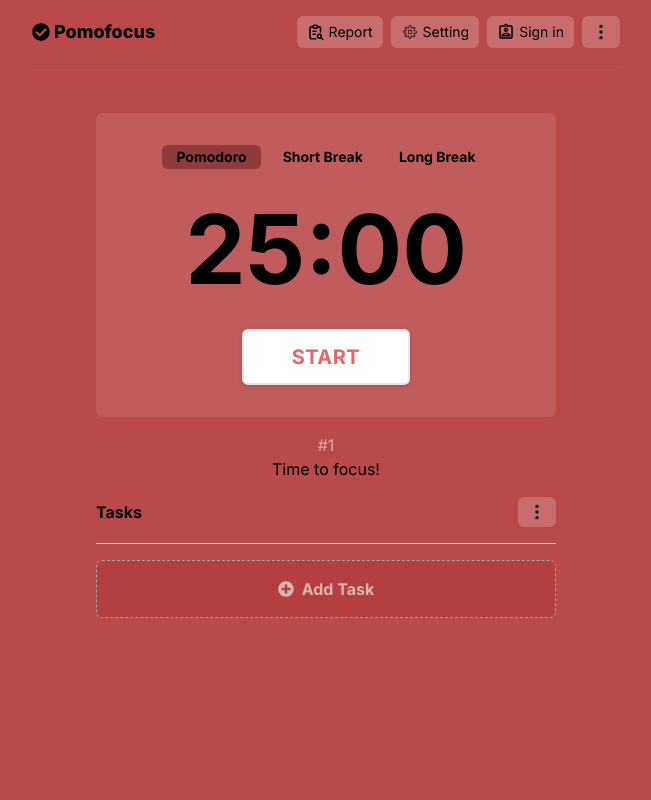
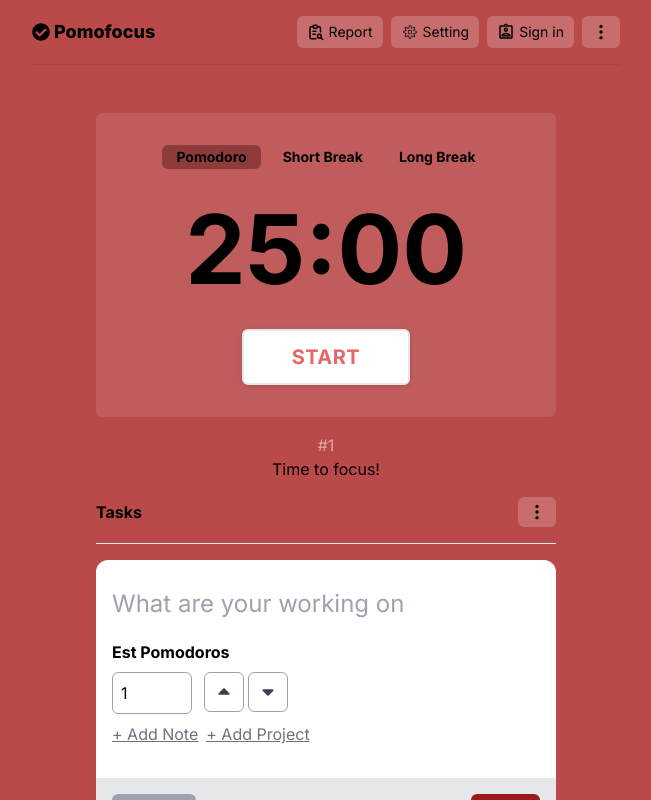
Before and after one commit to DuyBui1993/pomodoro, a Next.js app: page /duy/pomodoro in a window 1280 px wide. Both pictures are taken after a click on the button "Add Task". Shown: the top 800 px of the page, without its empty margins (314-965 px from the left). Built offline with nearby package versions, Linux system fonts and the light colour scheme.

Commit message:
add task

```diff
--- a/src/components/duy/AddTaskAction.tsx
+++ b/src/components/duy/AddTaskAction.tsx
@@ -1,15 +1,131 @@
+'use client';
 import * as React from 'react';
-import { FaPlusCircle } from 'react-icons/fa';
+import { FaSortUp, FaPlusCircle, FaSortDown } from 'react-icons/fa';
 
-export const AddTaskAction = () => {
+const ButtonAddTask = ({ onClick }) => {
+  return (
+    <button
+      onClick={onClick}
+      className="text-md flex w-full cursor-pointer items-center justify-center space-x-2 rounded-md border border-dashed border-gray-400 bg-red-800 bg-opacity-20 px-2.5 py-4 text-white text-opacity-60"
+    >
+      <span className="">
+        <FaPlusCircle />
+      </span>
+      <span className="font-bold">Add Task</span>
+    </button>
+  );
+};
+
+const toFixedWhenNeed = (num: string) => {
+  const n = parseFloat(num);
+  if (n === 0) {
+    return 0;
+  }
+  if (n % 1 === 0) {
+    return n;
+  }
+  return n.toFixed(1);
+};
+
+export const AddTaskAction = ({ onSaveTask }) => {
+  const [mode, setMode] = React.useState<'add' | 'view'>('view');
+  const [task, setTask] = React.useState('');
+  const [estPomodoros, setEstPomodoros] = React.useState<string>('1');
+
+  const handleSave = () => {
+    if (!task) {
+      return;
+    }
+    onSaveTask({
+      task,
+      estPomodoros,
+    });
+  };
+
   return (
     <div className="mt-4">
-      <button className="text-md flex w-full cursor-pointer items-center justify-center space-x-2 rounded-md border border-dashed border-gray-400 bg-red-800 bg-opacity-20 px-2.5 py-4 text-white text-opacity-60">
-        <span className="">
-          <FaPlusCircle />
-        </span>
-        <span className="font-bold">Add Task</span>
-      </button>
+      {mode === 'view' && (
+        <ButtonAddTask
+          onClick={() => {
+            setMode('add');
+          }}
+        />
+      )}
+      {mode === 'add' && (
+        <div className="space-y-4 overflow-hidden rounded-xl bg-white text-black">
+          <div className="space-y-2 p-4">
+            <input
+              onChange={(e) => setTask(e.target.value)}
+              autoFocus
+              placeholder="What are your working on"
+              type="text"
+              className="w-full rounded-md py-3 text-2xl text-black outline-none"
+            />
+            <p className="font-bold">Est Pomodoros</p>
+            <div className="flex space-x-1">
+              <input
+                value={toFixedWhenNeed(estPomodoros)}
+                onChange={(e) => setEstPomodoros(parseInt(e.target.value))}
+                type="number"
+                className="mr-2 w-20 rounded-md border border-gray-400 p-2 [appearance:textfield] [&::-webkit-inner-spin-button]:appearance-none [&::-webkit-outer-spin-button]:appearance-none"
+              />
+              <button
+                onClick={() => {
+                  const parsePoint = parseFloat(estPomodoros);
+                  setEstPomodoros((parsePoint + 1).toFixed(1));
+                }}
+                className="flex h-10 w-10 items-center rounded-md border border-gray-400 bg-white text-center text-gray-700"
+              >
+                <span className="relative top-1 flex flex-1 justify-center text-xl">
+                  <FaSortUp />
+                </span>
+              </button>
+              <button
+                onClick={() => {
+                  if (estPomodoros <= 0) {
+                    return;
+                  }
+                  const parsePoint = parseFloat(estPomodoros);
+                  if (parsePoint <= 1) {
+                    const result = (parsePoint - 0.1).toFixed(1);
+                    setEstPomodoros(result);
+                    return;
+                  }
+                  const result = (parsePoint - 1).toFixed(1);
+                  setEstPomodoros(result);
+                }}
+                className="flex h-10 w-10 items-center rounded-md border border-gray-400 bg-white text-center text-gray-700"
+              >
+                <span className="relative bottom-1 flex flex-1 justify-center text-xl">
+                  <FaSortDown />
+                </span>
+              </button>
+            </div>
+            <div className="font-sm mt-8 flex items-center space-x-2 text-gray-500">
+              <button className="underline">+ Add Note</button>
+              <button className="underline">+ Add Project</button>
+            </div>
+          </div>
+
+          <div className="mt-2 flex justify-between bg-gray-200 p-4">
+            <button
+              onClick={() => setMode('view')}
+              className="rounded-md bg-gray-400 px-4 py-2 text-white"
+            >
+              Cancel
+            </button>
+            <button
+              onClick={() => {
+                handleSave();
+                setMode('view');
+              }}
+              className="rounded-md bg-red-800 px-4 py-2 text-white"
+            >
+              Save
+            </button>
+          </div>
+        </div>
+      )}
     </div>
   );
 };
```
